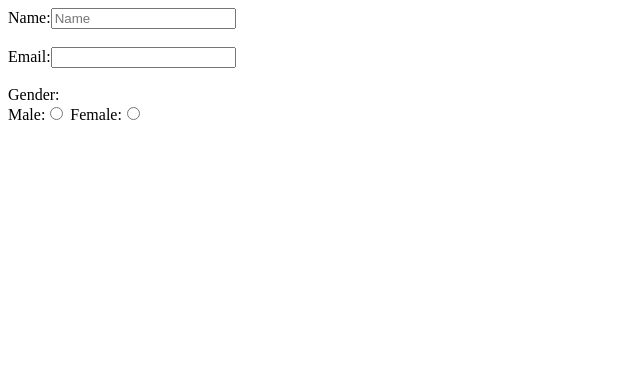
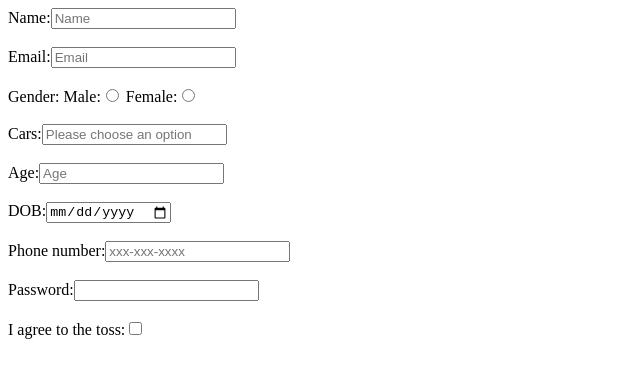
Before and after one commit to acciojob/signup-form-car-Yui18280, a website: page main.html in a window 1280 px wide. Shown: the whole page, without its empty margins (0-640 px from the left). Drawn offline with Linux system fonts and the light colour scheme.

Commit message:
created a submission

```diff
--- a/main.html
+++ b/main.html
@@ -5,6 +5,11 @@
 <head>
 	<link rel="stylesheet" href="styles.css">
 </head>
+
+<body>
+	<!-- the entire body must be written by student -->
+    <script type="text/javascript" src="./script.js">
+</script>
 <form>
 	<label for="name">
 	Name:<input id="name" type="text" placeholder="Name" required>
@@ -13,25 +18,55 @@
 	<br>
 	<label for="email">
 
-	Email:<input id="email" type="email" placeholde="Email">
+	Email:<input id="email" type="email" placeholder="Email" required>
 	</label>
 	<br>
 	<br>
-	<label for="gender_m,">
-Gender:
-		<br>
-    Male:<input id="gender_m" type="radio" name="Gender" value="male">
+	Gender:
+	<label for="gender_m">
+
+
+    Male:<input id="gender_m" type="radio" name="Gender" value="male" required>
 
 		</label>
 	<label for="gender_f">
-		Female:<input id="gender_f" type="radio" name="Gender" value="female">
+		Female:<input id="gender_f" type="radio" name="Gender" value="female" required>
+	</label>
+	<br>
+	<br>
+	<label for="cars">
+	Cars:<input id="cars" type="select" placeholder="Please choose an option"	required>
+	</label>
+	<br>
+	<br>
+	<label for="age">
+
+    Age:<input id="age" type="number" placeholder="Age" required>
+	</label>
+	<br>
+	<br>
+	<label for="dob">
+    DOB:<input id="dob" type="date" required>
+	</label>
+	<br>
+	<br>
+	<label for="tel">
+
+	Phone number:<input id="tel" type="tel" placeholder="xxx-xxx-xxxx" required>
+	</label>
+	<br>
+	<br>
+	<label for="password">
+    Password:<input id="password" type="password" required>
+	</label>
+	<br>
+	<br>
+	<label for="tos">
+
+	I agree to the toss:<input id="tos" type="checkbox" required>
+
 	</label>
 </form>
-<body>
-	<!-- the entire body must be written by student -->
-    <script type="text/javascript" src="./script.js">
-</script>
-
 </body>
 
 </html>
```
